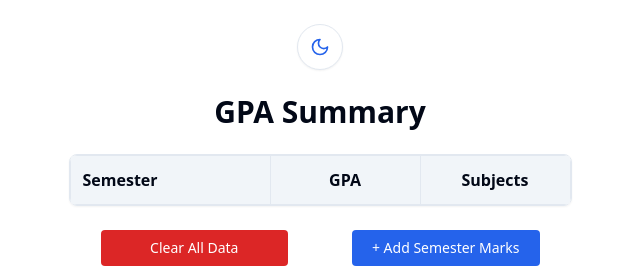
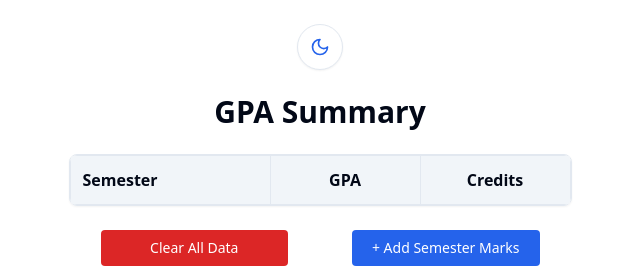
Before and after one commit to thewijay/gpa-cal, a React (Vite) app: page / in a window 1280 px wide. Shown: the top 268 px of the page, without its empty margins (320-960 px from the left). Built offline with nearby package versions, Linux system fonts and the light colour scheme.

Commit message:
replace semester column with credits column in main page

```diff
--- a/src/pages/MainPage.tsx
+++ b/src/pages/MainPage.tsx
@@ -9,7 +9,7 @@ import toast from 'react-hot-toast'
 type Grade = {
   gpa: number
   semester: string
-  subjects: string[]
+  credits: number
 }
 
 const MainPage = () => {
@@ -88,7 +88,7 @@ const MainPage = () => {
                       GPA
                     </th>
                     <th className="font-semibold p-3 min-w-[100px] sm:min-w-[150px] text-center border">
-                      Subjects
+                      Credits
                     </th>
                   </tr>
                 </thead>
@@ -102,7 +102,7 @@ const MainPage = () => {
                         {s.gpa}
                       </td>
                       <td className="p-4 font-mono text-sm sm:text-base text-center border">
-                        {s.subjects}
+                        {s.credits}
                       </td>
                     </tr>
                   ))}
--- a/src/pages/addGrades.tsx
+++ b/src/pages/addGrades.tsx
@@ -39,10 +39,12 @@ function Grades() {
       return
     }
 
+    const totalCredits = subjects.reduce((sum, sub) => sum + sub.credits, 0)
+
     const newEntry = {
       semester: semSelected,
       gpa,
-      subjects: subjects.length,
+      credits: totalCredits,
     }
     // Get existing data from localStorage
     const existingData: {
```
